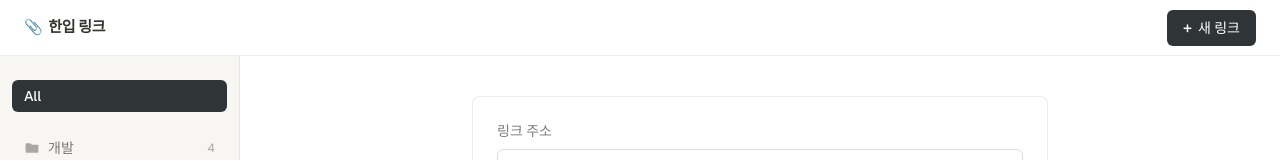
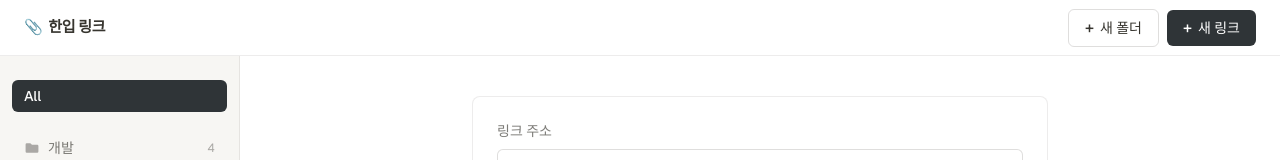
Before and after one commit to Chan-py/onebite-link, a Next.js app: page /new in a window 1280 px wide. Shown: the top 160 px of the page. Built offline with nearby package versions, Linux system fonts and the light colour scheme.

Commit message:
폴더 추가 기능 구현

```diff
--- a/app/folder/[folderId]/page.tsx
+++ b/app/folder/[folderId]/page.tsx
@@ -1,7 +1,5 @@
-import Header from "@/components/Header";
-import Sidebar from "@/components/Sidebar";
 import LinkGrid from "@/components/LinkGrid";
-import { folders, links } from "@/app/_lib/mock-data";
+import { links } from "@/app/_lib/mock-data";
 
 export default async function FolderPage({
   params,
@@ -11,15 +9,5 @@ export default async function FolderPage({
   const { folderId } = await params;
   const folderLinks = links.filter((link) => link.folderId === folderId);
 
-  return (
-    <div className="flex flex-1 flex-col bg-white dark:bg-[#191919]">
-      <Header />
-      <div className="flex flex-1">
-        <Sidebar folders={folders} activeFolderId={folderId} />
-        <main className="flex-1 overflow-y-auto px-8 py-8">
-          <LinkGrid links={folderLinks} />
-        </main>
-      </div>
-    </div>
-  );
+  return <LinkGrid links={folderLinks} />;
 }
--- a/app/layout.tsx
+++ b/app/layout.tsx
@@ -1,5 +1,6 @@
 import type { Metadata } from "next";
 import { Geist, Geist_Mono } from "next/font/google";
+import AppShell from "@/components/AppShell";
 import "./globals.css";
 
 const geistSans = Geist({
@@ -27,7 +28,9 @@ export default function RootLayout({
       lang="en"
       className={`${geistSans.variable} ${geistMono.variable} h-full antialiased`}
     >
-      <body className="min-h-full flex flex-col">{children}</body>
+      <body className="min-h-full flex flex-col">
+        <AppShell>{children}</AppShell>
+      </body>
     </html>
   );
 }
--- a/app/new/page.tsx
+++ b/app/new/page.tsx
@@ -1,18 +1,6 @@
-import Header from "@/components/Header";
-import Sidebar from "@/components/Sidebar";
 import NewLinkForm from "@/components/NewLinkForm";
 import { folders } from "../_lib/mock-data";
 
 export default function NewLinkPage() {
-  return (
-    <div className="flex flex-1 flex-col bg-white dark:bg-[#191919]">
-      <Header />
-      <div className="flex flex-1">
-        <Sidebar folders={folders} />
-        <main className="flex flex-1 items-start justify-center overflow-y-auto px-8 py-10">
-          <NewLinkForm folders={folders} />
-        </main>
-      </div>
-    </div>
-  );
+  return <NewLinkForm folders={folders} />;
 }
--- a/app/page.tsx
+++ b/app/page.tsx
@@ -1,18 +1,6 @@
-import Header from "@/components/Header";
-import Sidebar from "@/components/Sidebar";
 import LinkGrid from "@/components/LinkGrid";
-import { folders, links } from "./_lib/mock-data";
+import { links } from "./_lib/mock-data";
 
 export default function Home() {
-  return (
-    <div className="flex flex-1 flex-col bg-white dark:bg-[#191919]">
-      <Header />
-      <div className="flex flex-1">
-        <Sidebar folders={folders} />
-        <main className="flex-1 overflow-y-auto px-8 py-8">
-          <LinkGrid links={links} />
-        </main>
-      </div>
-    </div>
-  );
+  return <LinkGrid links={links} />;
 }
--- /dev/null
+++ b/components/AppShell.tsx
@@ -0,0 +1,39 @@
+"use client";
+
+import { useState } from "react";
+import { usePathname } from "next/navigation";
+import type { Folder } from "@/app/_lib/types";
+import { folders as initialFolders } from "@/app/_lib/mock-data";
+import Header from "./Header";
+import Sidebar from "./Sidebar";
+
+export default function AppShell({ children }: { children: React.ReactNode }) {
+  const [folders, setFolders] = useState<Folder[]>(initialFolders);
+  const pathname = usePathname();
+
+  const activeFolderId = pathname.startsWith("/folder/")
+    ? pathname.split("/")[2]
+    : "all";
+
+  const handleCreateFolder = (name: string) => {
+    setFolders((prev) => [...prev, { id: crypto.randomUUID(), name, count: 0 }]);
+  };
+
+  return (
+    <div className="flex flex-1 flex-col bg-white dark:bg-[#191919]">
+      <Header onCreateFolder={handleCreateFolder} />
+      <div className="flex flex-1">
+        <Sidebar folders={folders} activeFolderId={activeFolderId} />
+        <main
+          className={
+            pathname === "/new"
+              ? "flex flex-1 items-start justify-center overflow-y-auto px-8 py-10"
+              : "flex-1 overflow-y-auto px-8 py-8"
+          }
+        >
+          {children}
+        </main>
+      </div>
+    </div>
+  );
+}
--- a/components/Header.tsx
+++ b/components/Header.tsx
@@ -1,12 +1,36 @@
+"use client";
+
+import { useState } from "react";
 import Link from "next/link";
+import NewFolderModal from "./NewFolderModal";
 
-export default function Header() {
+type HeaderProps = {
+  onCreateFolder: (name: string) => void;
+};
+
+export default function Header({ onCreateFolder }: HeaderProps) {
+  const [isFolderModalOpen, setIsFolderModalOpen] = useState(false);
+
+  const handleCreateFolder = (name: string) => {
+    onCreateFolder(name);
+    setIsFolderModalOpen(false);
+  };
+
   return (
     <header className="flex h-14 shrink-0 items-center justify-between border-b border-[rgba(55,53,47,0.09)] px-6 dark:border-[rgba(255,255,255,0.09)]">
       <h1 className="flex items-center gap-1.5 text-[15px] font-semibold tracking-tight text-[#37352F] dark:text-[#E9E9E7]">
         <span aria-hidden="true">📎</span>
         한입 링크
       </h1>
+      <div className="flex items-center gap-2">
+        <button
+          type="button"
+          onClick={() => setIsFolderModalOpen(true)}
+          className="flex items-center gap-1.5 rounded-md border border-[rgba(55,53,47,0.16)] px-4 py-2 text-sm font-medium text-[#37352F] transition-colors duration-150 ease-in-out hover:bg-[#F1F1EF] dark:border-[rgba(255,255,255,0.09)] dark:text-[#E9E9E7] dark:hover:bg-[#2A2A2A]"
+        >
+          <span className="text-base leading-none">+</span>
+          새 폴더
+        </button>
         <Link
           href="/new"
           className="flex items-center gap-1.5 rounded-md bg-[#2F3437] px-4 py-2 text-sm font-medium text-white transition-colors duration-150 ease-in-out hover:bg-[#454341] dark:bg-[#E9E9E7] dark:text-[#2F3437] dark:hover:bg-[#c9c9c7]"
@@ -14,6 +38,13 @@ export default function Header() {
           <span className="text-base leading-none">+</span>
           새 링크
         </Link>
+      </div>
+      {isFolderModalOpen && (
+        <NewFolderModal
+          onClose={() => setIsFolderModalOpen(false)}
+          onCreate={handleCreateFolder}
+        />
+      )}
     </header>
   );
 }
--- /dev/null
+++ b/components/NewFolderModal.tsx
@@ -0,0 +1,83 @@
+"use client";
+
+import { useEffect, useRef, useState } from "react";
+
+type NewFolderModalProps = {
+  onClose: () => void;
+  onCreate: (name: string) => void;
+};
+
+export default function NewFolderModal({ onClose, onCreate }: NewFolderModalProps) {
+  const [name, setName] = useState("");
+  const inputRef = useRef<HTMLInputElement>(null);
+
+  useEffect(() => {
+    inputRef.current?.focus();
+  }, []);
+
+  useEffect(() => {
+    const handleKeyDown = (event: KeyboardEvent) => {
+      if (event.key === "Escape") onClose();
+    };
+    window.addEventListener("keydown", handleKeyDown);
+    return () => window.removeEventListener("keydown", handleKeyDown);
+  }, [onClose]);
+
+  const handleSubmit = (event: React.FormEvent) => {
+    event.preventDefault();
+    const trimmed = name.trim();
+    if (!trimmed) return;
+    onCreate(trimmed);
+  };
+
+  return (
+    <div
+      className="fixed inset-0 z-50 flex items-center justify-center bg-black/40 px-4"
+      onClick={onClose}
+    >
+      <form
+        onClick={(event) => event.stopPropagation()}
+        onSubmit={handleSubmit}
+        className="flex w-full max-w-sm flex-col gap-5 rounded-lg border border-[rgba(55,53,47,0.09)] bg-white p-6 shadow-[0_3px_6px_rgba(0,0,0,0.12),0_9px_24px_rgba(0,0,0,0.16)] dark:border-[rgba(255,255,255,0.09)] dark:bg-[#252525]"
+      >
+        <h2 className="text-lg font-semibold text-[#37352F] dark:text-[#E9E9E7]">
+          새 폴더
+        </h2>
+        <div className="flex flex-col gap-2">
+          <label
+            htmlFor="folder-name"
+            className="text-sm font-medium text-[rgba(55,53,47,0.65)] dark:text-[rgba(255,255,255,0.6)]"
+          >
+            폴더 이름
+          </label>
+          <input
+            ref={inputRef}
+            id="folder-name"
+            name="folder-name"
+            type="text"
+            value={name}
+            onChange={(event) => setName(event.target.value)}
+            placeholder="폴더 이름을 입력하세요"
+            className="rounded-md border border-[rgba(55,53,47,0.16)] bg-white px-3 py-2 text-sm text-[#37352F] outline-none transition-colors duration-150 ease-in-out placeholder:text-[rgba(55,53,47,0.4)] focus:border-[#2383E2] focus:shadow-[0_0_0_1px_#2383E2] dark:border-[rgba(255,255,255,0.09)] dark:bg-[#252525] dark:text-[#E9E9E7] dark:placeholder:text-[rgba(255,255,255,0.4)] dark:focus:border-[#5AA7E4] dark:focus:shadow-[0_0_0_1px_#5AA7E4]"
+          />
+        </div>
+        <div className="flex items-center justify-end gap-2 border-t border-[rgba(55,53,47,0.09)] pt-5 dark:border-[rgba(255,255,255,0.09)]">
+          <button
+            type="button"
+            onClick={onClose}
+            className="rounded-md px-4 py-2 text-sm font-medium text-[rgba(55,53,47,0.65)] transition-colors duration-150 ease-in-out hover:bg-[#F1F1EF] dark:text-[rgba(255,255,255,0.6)] dark:hover:bg-[#2A2A2A]"
+          >
+            취소
+          </button>
+          <button
+            type="submit"
+            disabled={!name.trim()}
+            className="rounded-md bg-[#2F3437] px-4 py-2 text-sm font-medium text-white transition-colors duration-150 ease-in-out hover:bg-[#454341] disabled:cursor-not-allowed disabled:opacity-50 dark:bg-[#E9E9E7] dark:text-[#2F3437] dark:hover:bg-[#c9c9c7]"
+          >
+            저장
+          </button>
+        </div>
+      </form>
+    </div>
+  );
+}
```
Also changed, not shown: 1 other file (tests, documents, lock files or other folders). Lines whose indentation alone changed are shown as unchanged.
